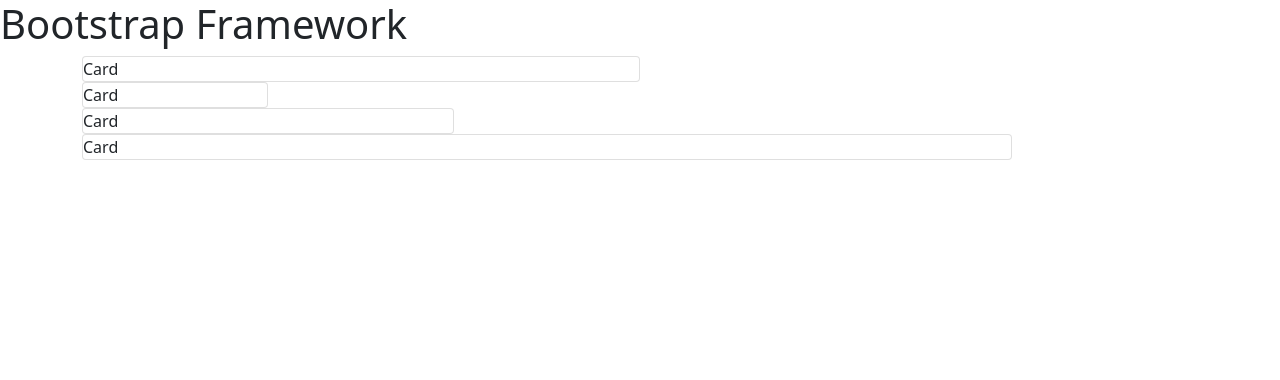
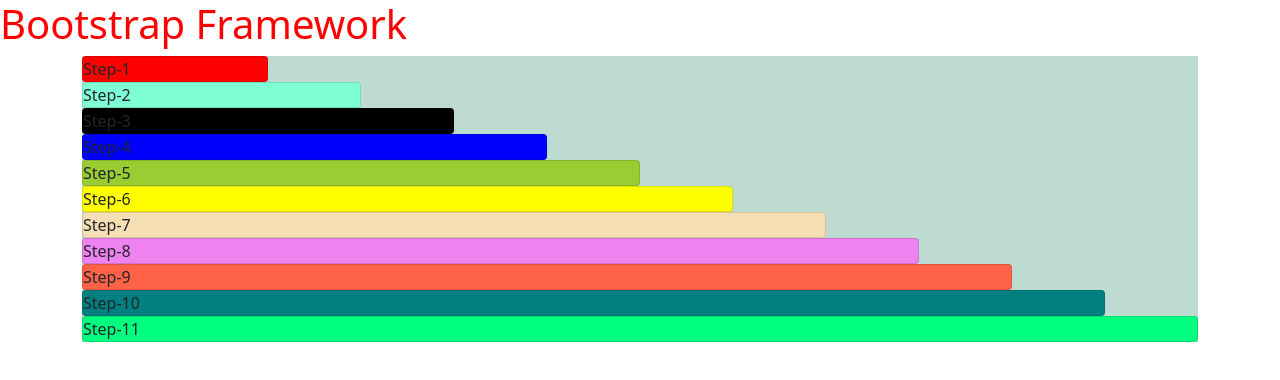
Before and after one commit to nareshyadav2912/Development, a plain HTML site: page 8.2+Responsiveness/8.2 Responsiveness/bootstrap.html in a window 1280 px wide. Drawn offline with nearby package versions, Linux system fonts and the light colour scheme.

Commit message:
Update bootstrap.html

```diff
--- a/8.2+Responsiveness/8.2 Responsiveness/bootstrap.html
+++ b/8.2+Responsiveness/8.2 Responsiveness/bootstrap.html
@@ -8,23 +8,92 @@
   <link href="https://cdn.jsdelivr.net/npm/bootstrap@5.0.2/dist/css/bootstrap.min.css" rel="stylesheet"
     integrity="sha384-EVSTQN3/azprG1Anm3QDgpJLIm9Nao0Yz1ztcQTwFspd3yD65VohhpuuCOmLASjC" crossorigin="anonymous">
 </head>
+<style>
+  h1{
+    color: red;
+  }
+  .flex-column{
+    background-color: rgb(189, 219, 209);
+  }
+  .card.col-2{
+    background-color:red;
+  }
+  .card.col-3{
+    background-color: aquamarine;
+  }
+  .card.col-4{
+    background-color: black;
+  }
+  .card.col-5{
+    background-color: blue;
+  }
+  .card.col-6{
+    background-color: yellowgreen;
+  }
+  .card.col-7{
+    background-color: yellow;
+  }
+  .card.col-8{
+    background-color: wheat;
+  }
+  .card.col-9{
+    background-color: violet;
+  }
+  .card.col-10{
+    background-color: tomato;
+  }
+  .card.col-11{
+    background-color: teal;
+  }
+  .card.col-12{
+    background-color: springgreen;
+  }
+</style>
 
 <body>
   <h1>Bootstrap Framework</h1>
   <div class="container">
     <div class="flex-column">
-      <div class="card col-6">
-        Card
+      <div class="card col-2" id="2">
+        Step-1
       </div>
-      <div class="card col-2">
-        Card
+      <div class="card col-3">
+        Step-2
       </div>
       <div class="card col-4">
-        Card
+        Step-3
+      </div>
+      <div>
+        <div class="card col-5">
+          Step-4
+      </div>
+      <div>
+        <div class="card col-6">
+          Step-5
+      </div>
+      <div>
+        <div class="card col-7">
+          Step-6
+      </div>
+      <div>
+        <div class="card col-8">
+          Step-7
+      </div>
+      <div>
+        <div class="card col-9">
+          Step-8
       </div>
       <div>
         <div class="card col-10">
-          Card
+          Step-9
+      </div>
+      <div>
+        <div class="card col-11">
+          Step-10
+      </div>
+      <div>
+        <div class="card col-12">
+          Step-11
       </div>
     </div>
   </div>
```
